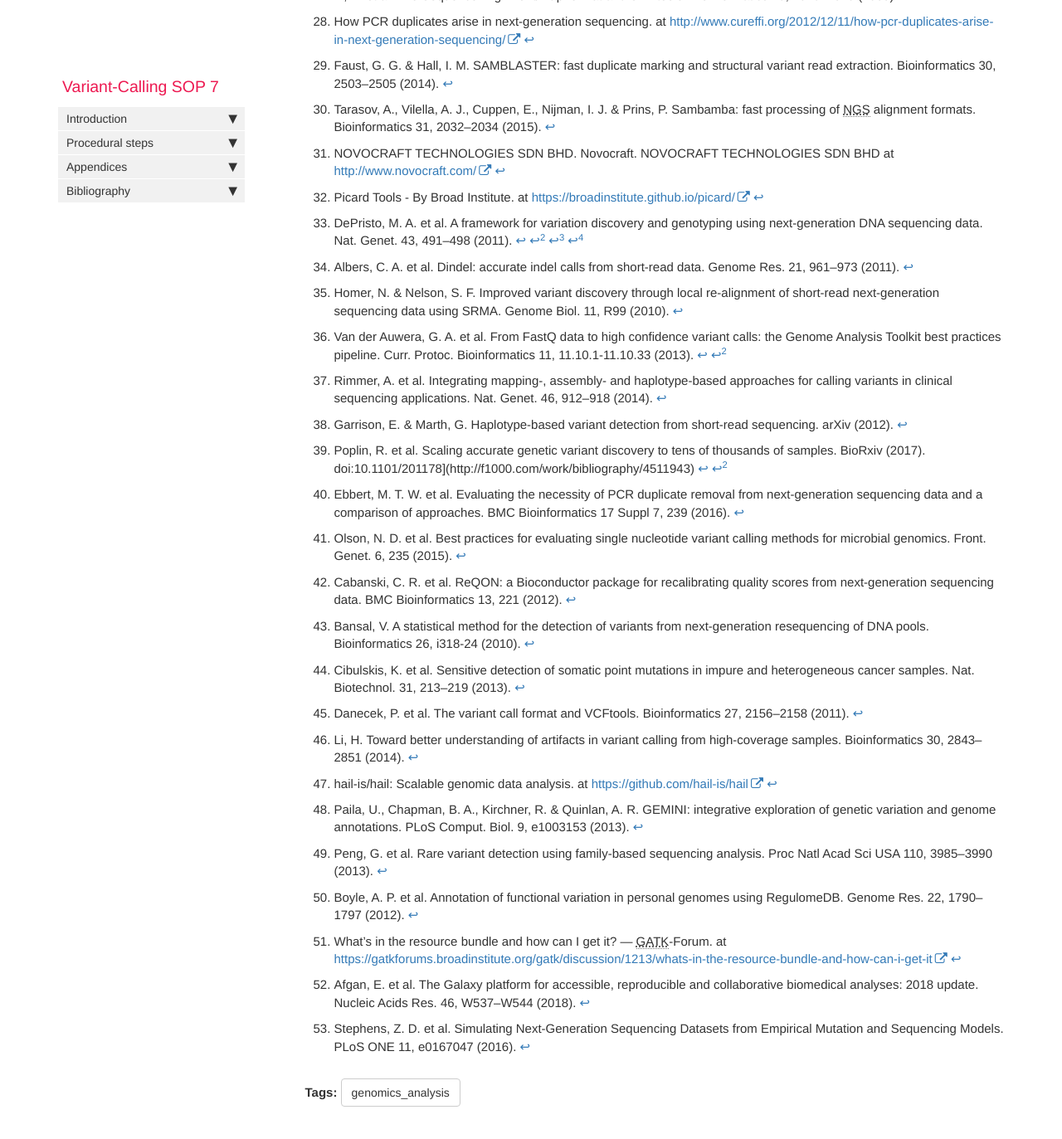
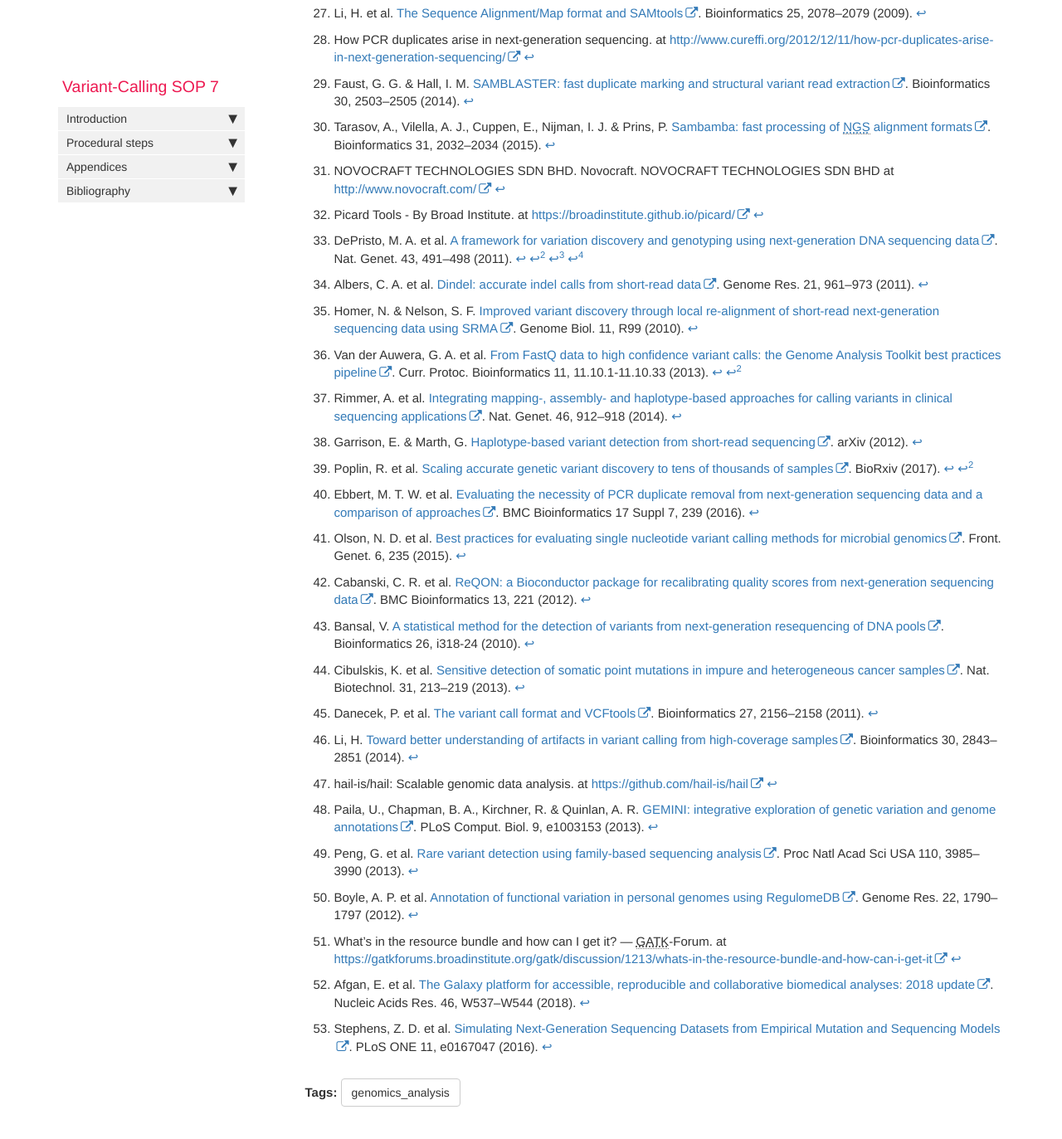
Before and after one commit to h3abionet/H3ABionet-SOPs, a Jekyll site: the page built from pages/genomics_analysis/Variant-Calling/Variant-Calling.md, in a window 1280 px wide and 1400 px high, scrolled down 19186 px. Shown: the top 1373 px of the window at 83% size. Built offline with Jekyll 4.4.1, drawn with Linux system fonts in a browser that asks for light colours; nearby versions of some CDN libraries; comment, search, counter and statistics services are not loaded; some of the changed text lies outside the part shown.

Commit message:
add links to all refs in Variant Calling page

```diff
--- a/pages/genomics_analysis/Variant-Calling/Variant-Calling.md
+++ b/pages/genomics_analysis/Variant-Calling/Variant-Calling.md
@@ -176,7 +176,7 @@ While, it requires expertise to define appropriate filtering thresholds, Heng Li
 
 
 
-## _Phase 3: Variant annotation and prioritization</_ {#phase-3-variant-annotation-and-prioritization}
+## _Phase 3: Variant annotation and prioritization_ {#phase-3-variant-annotation-and-prioritization}
 
 This phase serves to select those variants that are of particular interest, depending on the research problem at hand. The methods are specific to the problem, thus we do not elaborate on them, and only provide a list of some commonly used tools below:
 
@@ -853,147 +853,112 @@ VCF can be easily converted to GVF using the vaast_converter script, included wi
 ## Bibliography {#bibliography}
 
 
-[^1]: Heldenbrand, J. R. et al. [Performance benchmarking of GATK3.8 and GATK4](). BioRxiv (2018). doi:10.1101/348565
+[^1]: Heldenbrand, J. R. et al. [Performance benchmarking of GATK3.8 and GATK4](https://www.biorxiv.org/content/10.1101/348565v1). BioRxiv (2018). doi:10.1101/348565
 
-[^2]: Laurie, S. et al. [From Wet-Lab to Variations: Concordance and Speed of Bioinformatics Pipelines for Whole Genome and Whole Exome Sequencing](). Hum. Mutat. 37, 1263–1271 (2016).
+[^2]: Laurie, S. et al. [From Wet-Lab to Variations: Concordance and Speed of Bioinformatics Pipelines for Whole Genome and Whole Exome Sequencing](https://onlinelibrary.wiley.com/doi/full/10.1002/humu.23114). Hum. Mutat. 37, 1263–1271 (2016).
 
-[^3]: Hwang, S., Kim, E., Lee, I. & Marcotte, E. M. [Systematic comparison of variant calling pipelines using gold standard personal exome variants](). Sci. Rep. 5, 17875 (2015).
+[^3]: Hwang, S., Kim, E., Lee, I. & Marcotte, E. M. [Systematic comparison of variant calling pipelines using gold standard personal exome variants](https://www.nature.com/articles/srep17875). Sci. Rep. 5, 17875 (2015).
 
 [^4]: GATK Dictionary. at <https://software.broadinstitute.org/gatk/documentation/topic?name=dictionary>
 
-[^5]: Myllykangas, S., Buenrostro, J. & Ji, H. P. in Bioinformatics for High Throughput Sequencing 11–25 (Springer New York, 2012). doi:10.1007/978-1-4614-0782-9_2
+[^5]: Myllykangas, S., Buenrostro, J. & Ji, H. P. Overview of sequencing technology platforms. InBioinformatics for High Throughput Sequencing 11–25 (Springer New York, 2012). doi:10.1007/978-1-4614-0782-9_2
 
 [^6]: Schiemer, J. Illumina TruSeq DNA Adapters De-Mystifie .
 
-[^7]: Goodwin, S., McPherson, J. D. & McCombie, W. R. Coming of age: ten years of next-generation sequencing technologies. Nat. Rev. Genet. 17, 333–351 (2016).
+[^7]: Goodwin, S., McPherson, J. D. & McCombie, W. R. [Coming of age: ten years of next-generation sequencing technologies](https://www.nature.com/articles/nrg.2016.49). Nat. Rev. Genet. 17, 333–351 (2016).
 
+[^8]: Head, S. R. et al. [Library construction for next-generation sequencing: overviews and challenges](https://www.future-science.com/doi/10.2144/000114133). BioTechniques 56, 61–4, 66, 68, passim (2014).
 
-[^8]: Head, S. R. et al. Library construction for next-generation sequencing: overviews and challenges. BioTechniques 56, 61–4, 66, 68, passim (2014).
-
-
-[^9]: Regier, A. A. et al. Functional equivalence of genome sequencing analysis pipelines enables harmonized variant calling across human genetics projects. BioRxiv (2018). doi:10.1101/269316
-
+[^9]: Regier, A. A. et al. [Functional equivalence of genome sequencing analysis pipelines enables harmonized variant calling across human genetics projects](https://www.nature.com/articles/s41467-018-06159-4). BioRxiv (2018). doi:10.1101/269316
 
 [^10]: broadinstitute/gatk: Official code repository for GATK versions 4 and up. at <https://github.com/broadinstitute/gatk>
 
+[^11]: Pabinger, S. et al. [A survey of tools for variant analysis of next-generation genome sequencing data](https://academic.oup.com/bib/article/15/2/256/210976). Brief. Bioinformatics 15, 256–278 (2014).
 
-[^11]: Pabinger, S. et al. A survey of tools for variant analysis of next-generation genome sequencing data. Brief. Bioinformatics 15, 256–278 (2014).
+[^12]: Nielsen, R., Paul, J. S., Albrechtsen, A. & Song, Y. S. [Genotype and SNP calling from next-generation sequencing data](https://www.nature.com/articles/nrg2986). Nat. Rev. Genet. 12, 443–451 (2011).
 
+[^13]: Cock, P. J. A., Fields, C. J., Goto, N., Heuer, M. L. & Rice, P. M. [The Sanger FASTQ file format for sequences with quality scores, and the Solexa/Illumina FASTQ variants](https://academic.oup.com/nar/article/38/6/1767/3112533). Nucleic Acids Res. 38, 1767–1771 (2010).
 
-[^12]: Nielsen, R., Paul, J. S., Albrechtsen, A. & Song, Y. S. Genotype and SNP calling from next-generation sequencing data. Nat. Rev. Genet. 12, 443–451 (2011).
+[^14]: Bolger, A. M., Lohse, M. & Usadel, B. [Trimmomatic: a flexible trimmer for Illumina sequence data](https://academic.oup.com/bioinformatics/article/30/15/2114/2390096). Bioinformatics 30, 2114–2120 (2014).
 
-
-[^13]: Cock, P. J. A., Fields, C. J., Goto, N., Heuer, M. L. & Rice, P. M. The Sanger FASTQ file format for sequences with quality scores, and the Solexa/Illumina FASTQ variants. Nucleic Acids Res. 38, 1767–1771 (2010).
-
-
-[^14]: Bolger, A. M., Lohse, M. & Usadel, B. Trimmomatic: a flexible trimmer for Illumina sequence data. Bioinformatics 30, 2114–2120 (2014).
-
-
-[^15]: Dodt, M., Roehr, J. T., Ahmed, R. & Dieterich, C. FLEXBAR-Flexible Barcode and Adapter Processing for Next-Generation Sequencing Platforms. Biology (Basel) 1, 895–905 (2012).
+[^15]: Dodt, M., Roehr, J. T., Ahmed, R. & Dieterich, C. [FLEXBAR-Flexible Barcode and Adapter Processing for Next-Generation Sequencing Platforms](https://www.mdpi.com/2079-7737/1/3/895). Biology (Basel) 1, 895–905 (2012).
 
 
 [^16]: Tools to remove adapter sequences from next-generation sequencing data, Genomics Gateway. at <http://bioscholar.com/genomics/tools-remove-adapter-sequences-next-generation-sequencing-data/>
 
-
 [^17]: Adapter trimming software tools, WGS analysis - OMICtools. at <https://omictools.com/adapter-trimming-category>
 
-
-[^18]: Del Fabbro, C., Scalabrin, S., Morgante, M. & Giorgi, F. M. An extensive evaluation of read trimming effects on Illumina NGS data analysis. PLoS ONE 8, e85024 (2013).
-
+[^18]: Del Fabbro, C., Scalabrin, S., Morgante, M. & Giorgi, F. M. [An extensive evaluation of read trimming effects on Illumina NGS data analysis](https://journals.plos.org/plosone/article?id=10.1371/journal.pone.0085024). PLoS ONE 8, e85024 (2013).
 
 [^19]: Babraham Bioinformatics - FastQC A Quality Control tool for High Throughput Sequence Data. at <http://www.bioinformatics.babraham.ac.uk/projects/fastqc/>
 
+[^20]: Schmieder, R. & Edwards, R. [Quality control and preprocessing of metagenomic datasets](https://academic.oup.com/bioinformatics/article/27/6/863/236283). Bioinformatics 27, 863–864 (2011).
 
-[^20]: Schmieder, R. & Edwards, R. Quality control and preprocessing of metagenomic datasets. Bioinformatics 27, 863–864 (2011).
-
-
-[^21]: Cox, M. P., Peterson, D. A. & Biggs, P. J. SolexaQA: At-a-glance quality assessment of Illumina second-generation sequencing data. BMC Bioinformatics 11, 485 (2010).
-
+[^21]: Cox, M. P., Peterson, D. A. & Biggs, P. J. [SolexaQA: At-a-glance quality assessment of Illumina second-generation sequencing data](https://bmcbioinformatics.biomedcentral.com/articles/10.1186/1471-2105-11-485). BMC Bioinformatics 11, 485 (2010).
 
 [^22]: GATK Doc Article #1213. at <https://software.broadinstitute.org/gatk/documentation/article.php?id=1213>
 
+[^23]: Li, H. [Aligning sequence reads, clone sequences and assembly contigs with BWA-MEM](https://arxiv.org/abs/1303.3997). (2013).
 
-[^23]: Li, H. Aligning sequence reads, clone sequences and assembly contigs with BWA-MEM. (2013).
+[^24]: Langmead, B. & Salzberg, S. L. [Fast gapped-read alignment with Bowtie 2](https://www.nature.com/articles/nmeth.1923). Nat. Methods 9, 357–359 (2012).
 
+[^25]: Li, H. & Homer, N. [A survey of sequence alignment algorithms for next-generation sequencing](https://genomebiology.biomedcentral.com/articles/10.1186/gb-2010-11-10-r99). Brief. Bioinformatics 11, 473–483 (2010).
 
-[^24]: Langmead, B. & Salzberg, S. L. Fast gapped-read alignment with Bowtie 2. Nat. Methods 9, 357–359 (2012).
+[^26]: Thankaswamy-Kosalai, S., Sen, P. & Nookaew, I. [Evaluation and assessment of read-mapping by multiple next-generation sequencing aligners based on genome-wide characteristics](https://www.ncbi.nlm.nih.gov/pubmed/28286147). Genomics 109, 186–191 (2017).
 
-
-[^25]: Li, H. & Homer, N. A survey of sequence alignment algorithms for next-generation sequencing. Brief. Bioinformatics 11, 473–483 (2010).
-
-
-[^26]: Thankaswamy-Kosalai, S., Sen, P. & Nookaew, I. Evaluation and assessment of read-mapping by multiple next-generation sequencing aligners based on genome-wide characteristics. Genomics 109, 186–191 (2017).
-
-
-[^27]: Li, H. et al. The Sequence Alignment/Map format and SAMtools. Bioinformatics 25, 2078–2079 (2009).
-
+[^27]: Li, H. et al. [The Sequence Alignment/Map format and SAMtools](https://academic.oup.com/bioinformatics/article/25/16/2078/204688). Bioinformatics 25, 2078–2079 (2009).
 
 [^28]: How PCR duplicates arise in next-generation sequencing. at <http://www.cureffi.org/2012/12/11/how-pcr-duplicates-arise-in-next-generation-sequencing/>
 
+[^29]: Faust, G. G. & Hall, I. M. [SAMBLASTER: fast duplicate marking and structural variant read extraction](https://academic.oup.com/bioinformatics/article/30/17/2503/2748175). Bioinformatics 30, 2503–2505 (2014).
 
-[^29]: Faust, G. G. & Hall, I. M. SAMBLASTER: fast duplicate marking and structural variant read extraction. Bioinformatics 30, 2503–2505 (2014).
-
-
-[^30]: Tarasov, A., Vilella, A. J., Cuppen, E., Nijman, I. J. & Prins, P. Sambamba: fast processing of NGS alignment formats. Bioinformatics 31, 2032–2034 (2015).
-
+[^30]: Tarasov, A., Vilella, A. J., Cuppen, E., Nijman, I. J. & Prins, P. [Sambamba: fast processing of NGS alignment formats](https://academic.oup.com/bioinformatics/article/31/12/2032/214758). Bioinformatics 31, 2032–2034 (2015).
 
 [^31]: NOVOCRAFT TECHNOLOGIES SDN BHD. Novocraft. NOVOCRAFT TECHNOLOGIES SDN BHD at <http://www.novocraft.com/>
 
-
 [^32]: Picard Tools - By Broad Institute. at <https://broadinstitute.github.io/picard/>
 
+[^33]: DePristo, M. A. et al. [A framework for variation discovery and genotyping using next-generation DNA sequencing data](https://www.nature.com/articles/ng.806). Nat. Genet. 43, 491–498 (2011).
 
-[^33]: DePristo, M. A. et al. A framework for variation discovery and genotyping using next-generation DNA sequencing data. Nat. Genet. 43, 491–498 (2011).
+[^34]: Albers, C. A. et al. [Dindel: accurate indel calls from short-read data](https://genome.cshlp.org/content/21/6/961.long). Genome Res. 21, 961–973 (2011).
 
+[^35]: Homer, N. & Nelson, S. F. [Improved variant discovery through local re-alignment of short-read next-generation sequencing data using SRMA](https://academic.oup.com/bioinformatics/article/31/12/2032/214758). Genome Biol. 11, R99 (2010).
 
-[^34]: Albers, C. A. et al. Dindel: accurate indel calls from short-read data. Genome Res. 21, 961–973 (2011).
+[^36]: Van der Auwera, G. A. et al. [From FastQ data to high confidence variant calls: the Genome Analysis Toolkit best practices pipeline](https://currentprotocols.onlinelibrary.wiley.com/doi/abs/10.1002/0471250953.bi1110s43). Curr. Protoc. Bioinformatics 11, 11.10.1-11.10.33 (2013).
 
+[^37]: Rimmer, A. et al. [Integrating mapping-, assembly- and haplotype-based approaches for calling variants in clinical sequencing applications](https://www.nature.com/articles/ng.3036). Nat. Genet. 46, 912–918 (2014).
 
-[^35]: Homer, N. & Nelson, S. F. Improved variant discovery through local re-alignment of short-read next-generation sequencing data using SRMA. Genome Biol. 11, R99 (2010).
+[^38]: Garrison, E. & Marth, G. [Haplotype-based variant detection from short-read sequencing](https://arxiv.org/abs/1207.3907). arXiv (2012).
 
+[^39]: Poplin, R. et al. [Scaling accurate genetic variant discovery to tens of thousands of samples](https://www.biorxiv.org/content/10.1101/201178v3). BioRxiv (2017).
 
-[^36]: Van der Auwera, G. A. et al. From FastQ data to high confidence variant calls: the Genome Analysis Toolkit best practices pipeline. Curr. Protoc. Bioinformatics 11, 11.10.1-11.10.33 (2013).
+[^40]: Ebbert, M. T. W. et al. [Evaluating the necessity of PCR duplicate removal from next-generation sequencing data and a comparison of approaches](https://bmcbioinformatics.biomedcentral.com/articles/10.1186/s12859-016-1097-3). BMC Bioinformatics 17 Suppl 7, 239 (2016).
 
+[^41]: Olson, N. D. et al. [Best practices for evaluating single nucleotide variant calling methods for microbial genomics](https://www.ncbi.nlm.nih.gov/pmc/articles/PMC4493402/). Front. Genet. 6, 235 (2015).
 
-[^37]: Rimmer, A. et al. Integrating mapping-, assembly- and haplotype-based approaches for calling variants in clinical sequencing applications. Nat. Genet. 46, 912–918 (2014).
+[^42]: Cabanski, C. R. et al. [ReQON: a Bioconductor package for recalibrating quality scores from next-generation sequencing data](https://bmcbioinformatics.biomedcentral.com/articles/10.1186/1471-2105-13-221). BMC Bioinformatics 13, 221 (2012).
 
+[^43]: Bansal, V. [A statistical method for the detection of variants from next-generation resequencing of DNA pools](https://academic.oup.com/bioinformatics/article/26/12/i318/285976). Bioinformatics 26, i318-24 (2010).
 
-[^38]: Garrison, E. & Marth, G. Haplotype-based variant detection from short-read sequencing. arXiv (2012).
+[^44]: Cibulskis, K. et al. [Sensitive detection of somatic point mutations in impure and heterogeneous cancer samples](https://www.nature.com/articles/nbt.2514). Nat. Biotechnol. 31, 213–219 (2013).
 
+[^45]: Danecek, P. et al. [The variant call format and VCFtools](https://academic.oup.com/bioinformatics/article/27/15/2156/402296). Bioinformatics 27, 2156–2158 (2011).
 
-[^39]: Poplin, R. et al. Scaling accurate genetic variant discovery to tens of thousands of samples. BioRxiv (2017). doi:10.1101/201178](http://f1000.com/work/bibliography/4511943)
-
-
-[^40]: Ebbert, M. T. W. et al. Evaluating the necessity of PCR duplicate removal from next-generation sequencing data and a comparison of approaches. BMC Bioinformatics 17 Suppl 7, 239 (2016).
-
-
-[^41]: Olson, N. D. et al. Best practices for evaluating single nucleotide variant calling methods for microbial genomics. Front. Genet. 6, 235 (2015).
-
-
-[^42]: Cabanski, C. R. et al. ReQON: a Bioconductor package for recalibrating quality scores from next-generation sequencing data. BMC Bioinformatics 13, 221 (2012).
-
-
-[^43]: Bansal, V. A statistical method for the detection of variants from next-generation resequencing of DNA pools. Bioinformatics 26, i318-24 (2010).
-
-[^44]: Cibulskis, K. et al. Sensitive detection of somatic point mutations in impure and heterogeneous cancer samples. Nat. Biotechnol. 31, 213–219 (2013).
-
-[^45]: Danecek, P. et al. The variant call format and VCFtools. Bioinformatics 27, 2156–2158 (2011).
-
-[^46]: Li, H. Toward better understanding of artifacts in variant calling from high-coverage samples. Bioinformatics 30, 2843–2851 (2014).
+[^46]: Li, H. [Toward better understanding of artifacts in variant calling from high-coverage samples](https://academic.oup.com/bioinformatics/article/30/20/2843/2422145). Bioinformatics 30, 2843–2851 (2014).
 
 [^47]: hail-is/hail: Scalable genomic data analysis. at <https://github.com/hail-is/hail>
 
-[^48]: Paila, U., Chapman, B. A., Kirchner, R. & Quinlan, A. R. GEMINI: integrative exploration of genetic variation and genome annotations. PLoS Comput. Biol. 9, e1003153 (2013).
+[^48]: Paila, U., Chapman, B. A., Kirchner, R. & Quinlan, A. R. [GEMINI: integrative exploration of genetic variation and genome annotations](https://journals.plos.org/ploscompbiol/article?id=10.1371/journal.pcbi.1003153). PLoS Comput. Biol. 9, e1003153 (2013).
 
-[^49]: Peng, G. et al. Rare variant detection using family-based sequencing analysis. Proc Natl Acad Sci USA 110, 3985–3990 (2013).
+[^49]: Peng, G. et al. [Rare variant detection using family-based sequencing analysis](https://www.pnas.org/content/110/10/3985). Proc Natl Acad Sci USA 110, 3985–3990 (2013).
 
-[^50]: Boyle, A. P. et al. Annotation of functional variation in personal genomes using RegulomeDB. Genome Res. 22, 1790–1797 (2012).
+[^50]: Boyle, A. P. et al. [Annotation of functional variation in personal genomes using RegulomeDB](https://genome.cshlp.org/content/22/9/1790.long). Genome Res. 22, 1790–1797 (2012).
 
 [^51]: What's in the resource bundle and how can I get it? — GATK-Forum. at <https://gatkforums.broadinstitute.org/gatk/discussion/1213/whats-in-the-resource-bundle-and-how-can-i-get-it>
 
-[^52]: Afgan, E. et al. The Galaxy platform for accessible, reproducible and collaborative biomedical analyses: 2018 update. Nucleic Acids Res. 46, W537–W544 (2018).
+[^52]: Afgan, E. et al. [The Galaxy platform for accessible, reproducible and collaborative biomedical analyses: 2018 update](https://academic.oup.com/nar/article/46/W1/W537/5001157). Nucleic Acids Res. 46, W537–W544 (2018).
 
-[^53]: Stephens, Z. D. et al. Simulating Next-Generation Sequencing Datasets from Empirical Mutation and Sequencing Models. PLoS ONE 11, e0167047 (2016).
+[^53]: Stephens, Z. D. et al. [Simulating Next-Generation Sequencing Datasets from Empirical Mutation and Sequencing Models](https://journals.plos.org/plosone/article?id=10.1371/journal.pone.0167047). PLoS ONE 11, e0167047 (2016).
 
 
 
```
